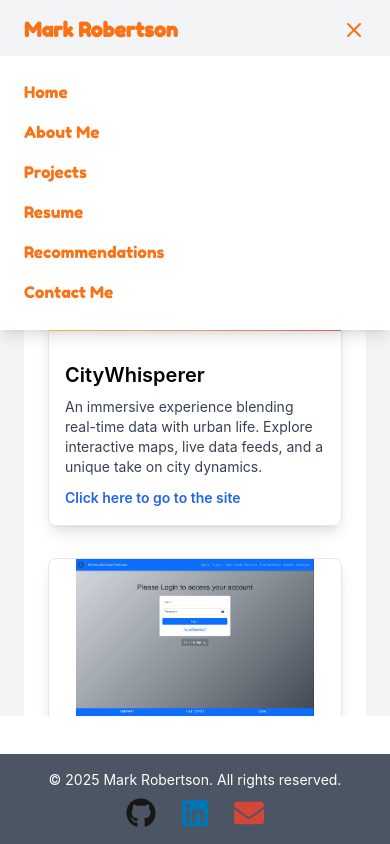
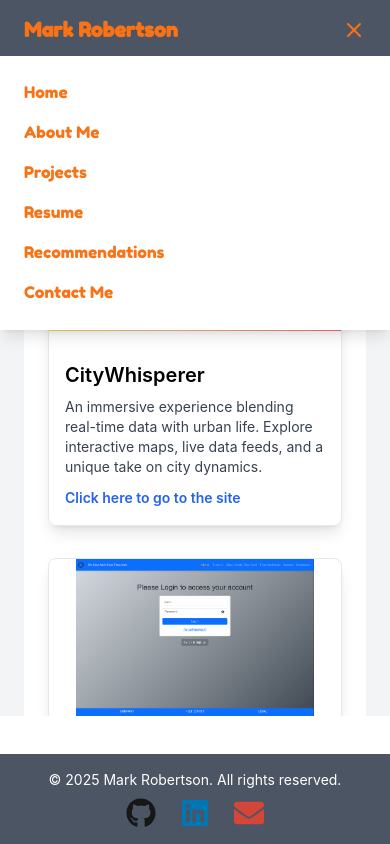
Before and after one commit to MarkRobertson67/MarkRobertson67.github.io, a React (Create React App) app: page /projects in a window 390 px wide. Both pictures are taken after a click on the button 354 px from the left and 30 px from the top of the page. Built offline with nearby package versions, Linux system fonts and the light colour scheme.

Commit message:
Added Time Card video.

```diff
--- a/src/components/navbar/Navbar.js
+++ b/src/components/navbar/Navbar.js
@@ -33,13 +33,13 @@ function Navbar() {
         </ul>
       </nav>
 
-      {/* Mobile Navbar (top bar, fully transparent) */}
+      {/* Mobile Navbar (top bar) */}
       <div
         className="
           md:hidden
           fixed top-0 left-0
           w-full
-          bg-transparent
+          bg-gray-600
           border-b-2 border-dotted border-white
           text-orange-500
           px-6 py-4
@@ -70,7 +70,7 @@ function Navbar() {
             p-6
             flex flex-col space-y-4
             shadow-lg
-            z-50
+            z-[1000]
             font-fredoka
           "
         >
--- a/src/pages/projects/Projects.js
+++ b/src/pages/projects/Projects.js
@@ -3,6 +3,7 @@ import ProjectCard from "../../components/projectcard/ProjectCard";
 import citywhispererPic from "../../images/citywhispererpic.png";
 import citywhispererVideo from "../../images/citywhispererclip.mp4";
 import timecardappPic from "../../images/timecardapp.png";
+import timecardvideo from "../../images/timecardclip.mp4"
 
 const projects = [
   {
@@ -18,9 +19,8 @@ const projects = [
     description:
       "A time tracking application designed to streamline attendance records and boost efficiency in the workplace. (Video coming soon!)",
     screenshot: timecardappPic,
-    // For now, we use the static image as a placeholder for the video.
-    video: timecardappPic,
-    website: "https://example.com/timecardapp", // Replace with your actual URL when ready
+    video: timecardvideo,
+    website: "https://example.com/timecardapp", // Replace with actual URL when ready
   },
   // Add more projects here if needed...
 ];
```
Also changed, not shown: src/pages/aboutme/AboutMe.js (+0 -20 lines).
